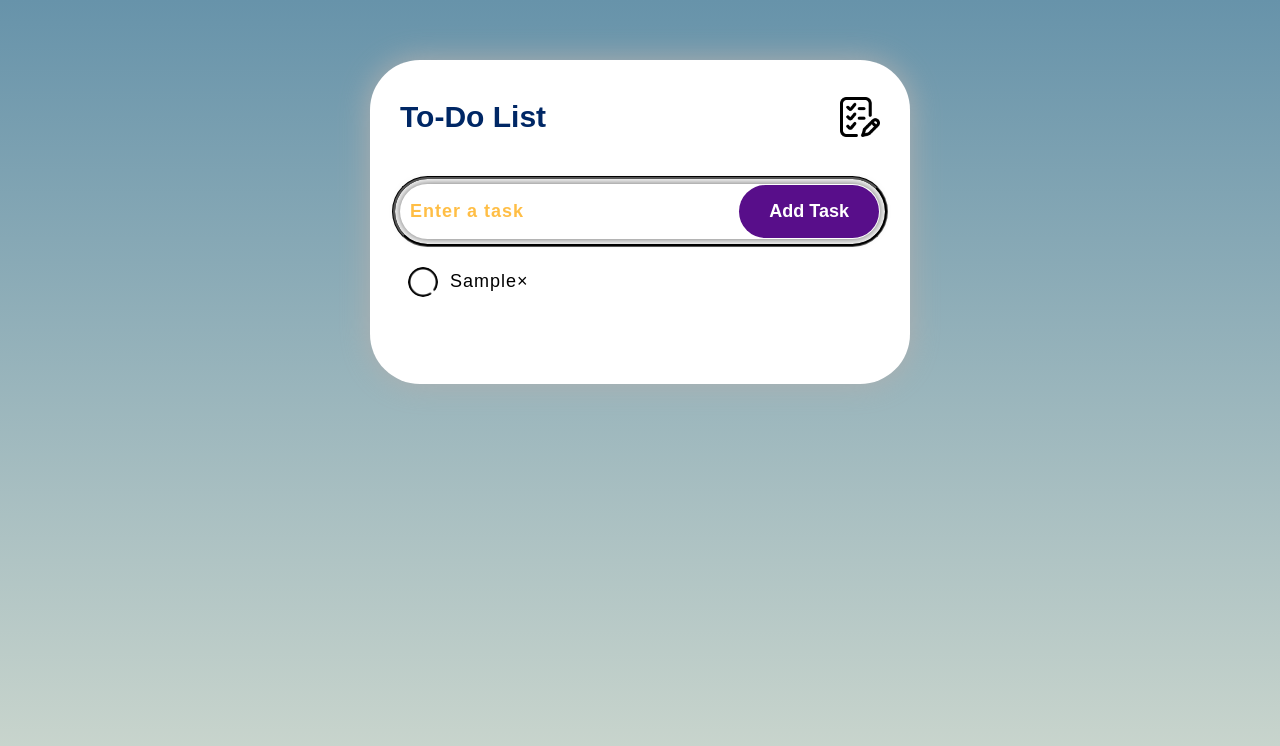
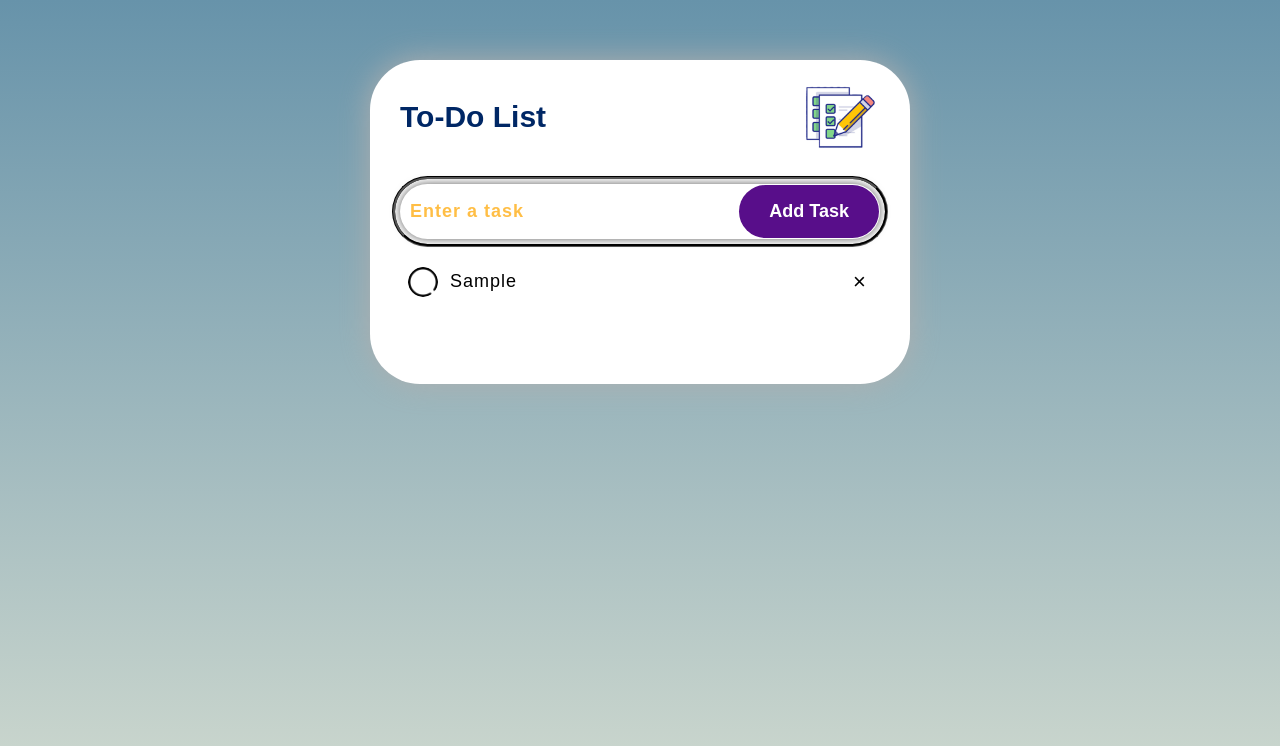
Before and after one commit to PraveenT25/Brainwave_Matrix_Intern, a plain HTML site: page index.html in a window 1280 px wide. Both pictures are taken after typing "Sample" into the empty fields and a click on the button "Add Task". Drawn offline with Linux system fonts and the light colour scheme.

Commit message:
finaly we can add and delete the tasks

```diff
--- a/app.js
+++ b/app.js
@@ -20,5 +20,32 @@ function add_task(){
 
     //after adding the task input box will be emplty
     inputBox.value = ''
+    saveData()
 
 }
+
+//deleting the task
+
+listcontainer.addEventListener('click', (el)=>{
+    if(el.target.tagName == 'LI'){
+        el.target.classList.toggle('checked')
+        saveData()
+    }
+    else if(el.target.tagName == 'SPAN'){
+        el.target.parentElement.remove()
+        saveData()
+    }
+})
+
+//local storage use for when we refresh the page task will not removed
+function saveData(){
+    localStorage.setItem("tasks", listcontainer.innerHTML)
+}
+
+function showData()
+{
+    listcontainer.innerHTML = localStorage.getItem('tasks')
+
+}
+
+showData()
--- a/index.html
+++ b/index.html
@@ -9,7 +9,7 @@
 <body>
 
     <div class="todo">
-        <h2>To-Do List <img src="./images/icon.png" alt=""></h2>
+        <h2>To-Do List <img src="./images/icon1.png" alt=""></h2>
 
         <div class="row">
             <input type="text" id="input-box" placeholder="Enter a task">
--- a/style.css
+++ b/style.css
@@ -11,6 +11,7 @@ body{
     background: linear-gradient(to top, #cfd9cf, #6793aa);
     padding: 10px;
 }
+
 
 .todo{
     width: 100%;
@@ -32,7 +33,7 @@ h2 {
 }
 
 h2 img {
-    width: 40px;
+    width: 80px;
     position: absolute;
     right: 0;
 }
@@ -112,3 +113,22 @@ ul li.checked::before{
     background: url(./images/checked.png);
     background-size: cover;
 }
+
+ul li span {
+    position: absolute;
+    top: 8px;
+    right: 0px;
+    margin-right: 5px;
+    width: 30px;
+    height: 30px;
+    line-height: 30px;
+    font-size: 22px;
+    color: #000;
+    text-align: center;
+    border-radius: 50%;
+}
+
+ul li span:hover {
+    background: #000;
+    color: white;
+}
```
Also changed, not shown: images/icon1.png (added), images/image.png (added).
